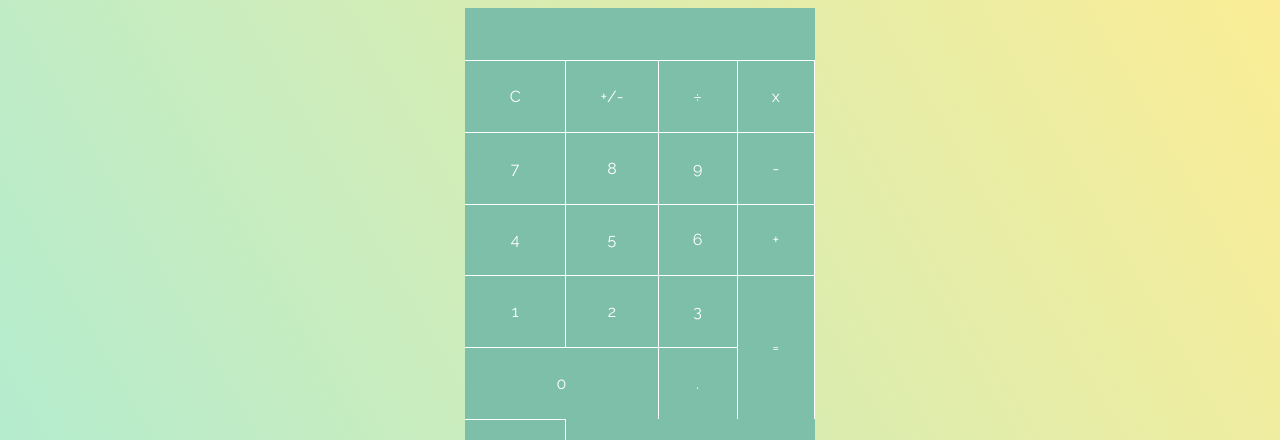
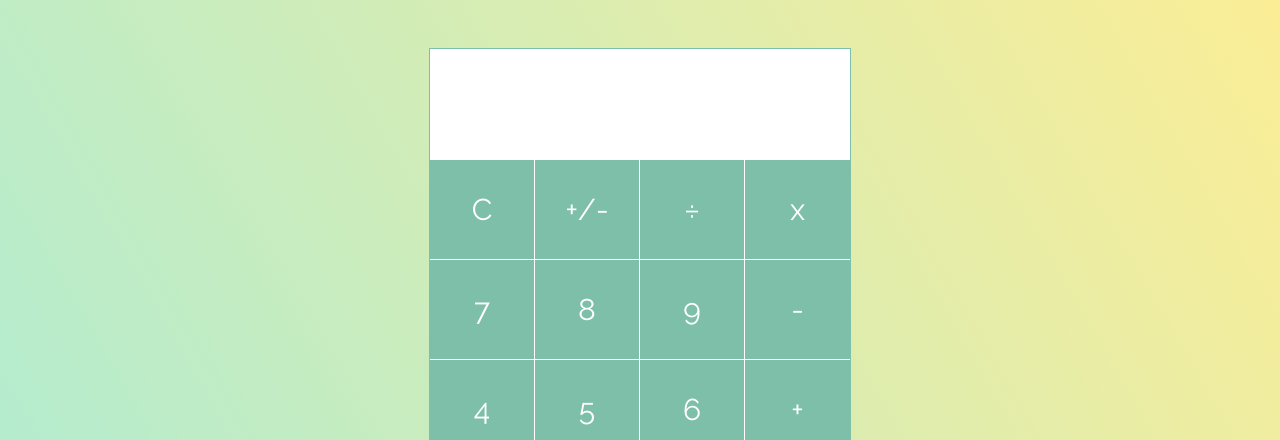
Before and after one commit to Lcdevi/simple-calculator, a plain HTML site: page index.html in a window 1280 px wide. Shown: the top 440 px of the page. Drawn offline with Linux system fonts and the light colour scheme.

Commit message:
style with radient

```diff
--- a/style.css
+++ b/style.css
@@ -6,57 +6,79 @@ body {
   align-items: center;
   justify-content: center;
   height:auto;
-/*  background-image: linear-gradient(#231557 0%, #44107A 29%, #FF1361 67%, #FFF800 100%);*/
   background-size: cover;
   background-attachment: fixed;
   background-image: linear-gradient(60deg, #abecd6 0%, #fbed96 100%);
   font-family: 'Raleway', serif;
-
+  font-size: 30px;
+  padding: 40px 0 40px 0;
 }
 
 button {
   background: none;
 	color: inherit;
 	border: none;
-	padding: 0;
 	font: inherit;
 	cursor: pointer;
 	outline: inherit;
+  width: 105px;
+  height: 100px;
 }
 
 #container {
   display: grid;
-  /*border: 1px solid white;*/
-  height: 500px;
-  width: 350px;
+  height: auto;
   background-color: #7ebfaa;
   color : white;
-
+  border: 1.5px solid #7ebfaa;
 }
 
 #display {
   display: flex;
-  /*grid-area: display;*/
   align-items: end;
   justify-content: end;
   grid-row: 1;
   grid-column: 1 / 5;
+  background-color: white;
+  color: #7ebfaa;
+  width: 400px;
+  height: 100px;
+  font-size: 50px;
+  padding: 5px 10px 6px 10px;
 }
 
 #container button {
   display: flex;
-  border-top: 1px solid white;
-  border-right: 1px solid white;
   align-items: center;
   justify-content: center;
 }
 
-#egalbtn {
-  grid-row: 5 / 7;
-  grid-column: 4;
+button:hover {
+  background-image: linear-gradient(60deg, #7ebfaa 0%, #72ab99 100%);
+}
+
+#clearbtn, #minusplus, #dividebtn, #sevenbtn, #heightbtn, #ninebtn, #fourbtn, #fivebtn, #sixbtn, #onebtn, #twobtn, #threebtn {
+    border-right: 1px solid white;
+    border-bottom: 1px solid white;
+
+}
+
+#zerobtn, #dotbtn {
+  border-right: 1px solid white;
+}
+
+#multbtn, #minusbtn, #plusbtn, #egalbtn{
+  border-bottom: 1px solid white;
 }
 
 #zerobtn {
   grid-row: 6;
   grid-column: 1 / 3;
+  width: 210px;
 }
+
+#egalbtn {
+  background-color: #72ab99;
+  color: white;
+  font-size: 40px;
+}
```
